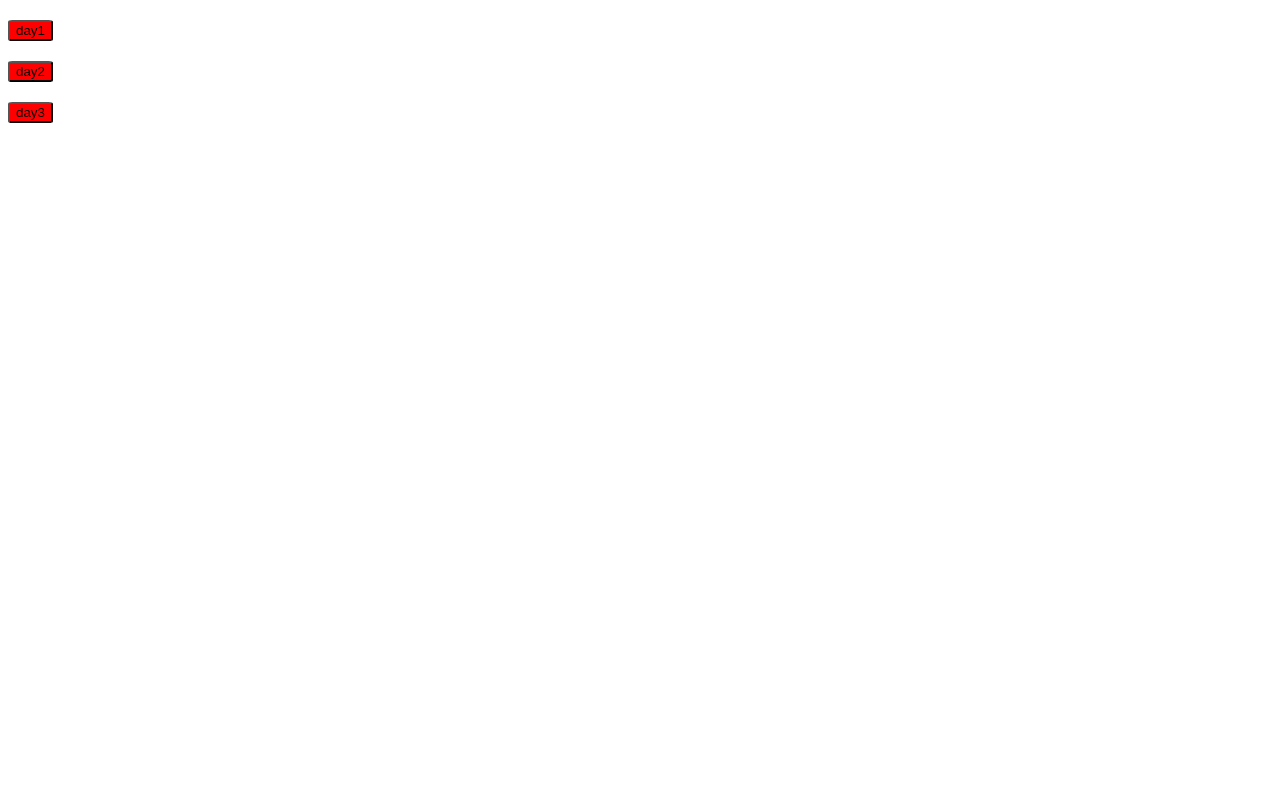
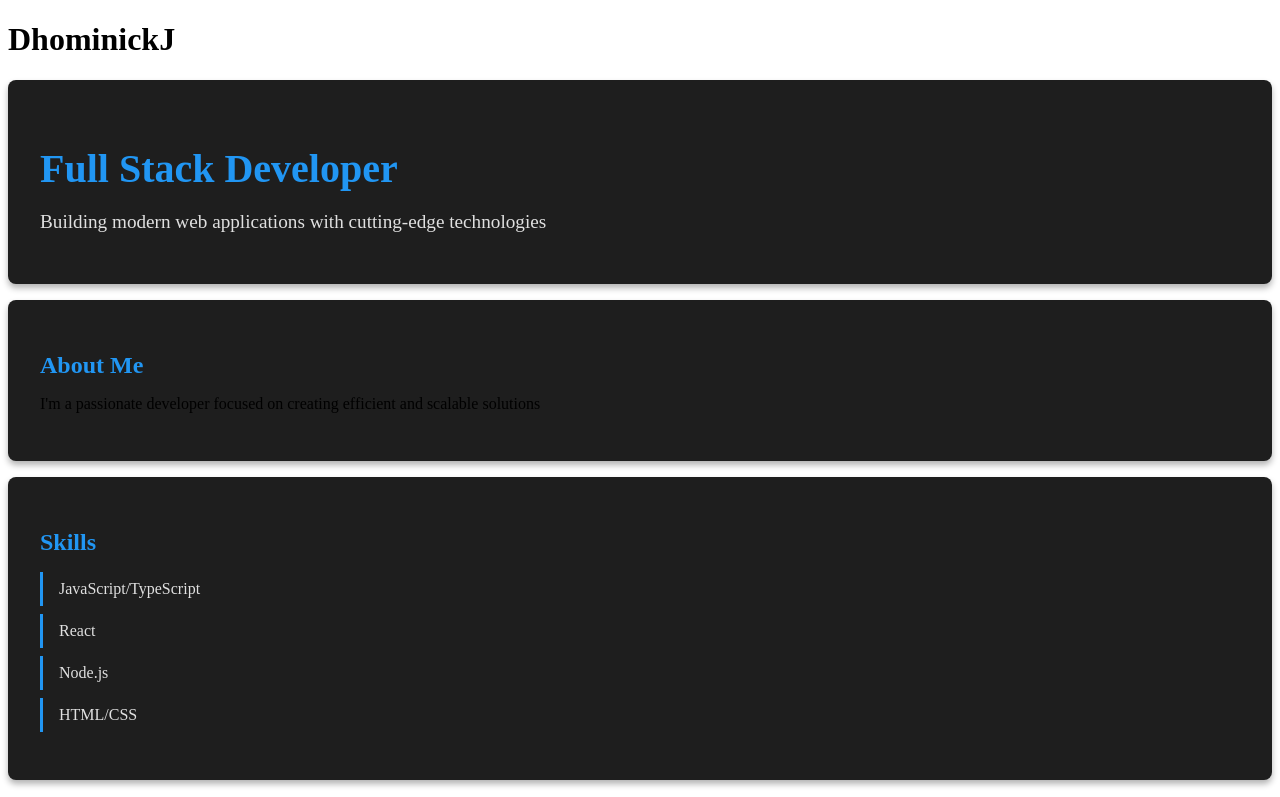
Before and after one commit to DhominickJ/web50, a website built with Vite: page index.html in a window 1280 px wide. Shown: the top 797 px of the page. Built offline with nearby package versions, Linux system fonts and the light colour scheme.

Commit message:
Making a layout for my portfolio website

```diff
--- a/index.html
+++ b/index.html
@@ -6,7 +6,32 @@
     <meta name="viewport" content="width=device-width, initial-scale=1.0" />
     <title>Vite + TS</title>
   </head>
+  <header>
+    <h1>DhominickJ</h1>
+  </header>
   <body>
+    <main>
+      <section class="hero">
+        <h2>Full Stack Developer</h2>
+        <p>Building modern web applications with cutting-edge technologies</p>
+      </section>
+      <section class="about">
+        <h2>About Me</h2>
+        <p>
+          I'm a passionate developer focused on creating efficient and scalable
+          solutions
+        </p>
+      </section>
+      <section class="skills">
+        <h2>Skills</h2>
+        <ul>
+          <li>JavaScript/TypeScript</li>
+          <li>React</li>
+          <li>Node.js</li>
+          <li>HTML/CSS</li>
+        </ul>
+      </section>
+    </main>
     <div id="projects"></div>
     <script type="module" src="/src/main.ts"></script>
   </body>
--- a/src/style.css
+++ b/src/style.css
@@ -1,7 +1,58 @@
-.button_layout{
+.button_layout {
+    width: 10vw;
+    height: 10vw;
     display: flex;
     justify-content: center;
     margin-top: 20px;
-    border-radius: 10%;
-    background-color: red;
+    border-radius: 20px;
+    background-color: #2196F3;
+    transition: background-color 0.3s ease;
+    align-items: center;
+    font-family: system-ui, -apple-system, BlinkMacSystemFont, 'Segoe UI', Roboto, Oxygen, Ubuntu, Cantarell, 'Open Sans', 'Helvetica Neue', sans-serif;
+    font-size: large;
+    border: none;
 }
+
+.button_layout:hover {
+    background-color: #1976D2;
+}
+
+.hero,
+.about,
+.skills {
+    padding: 2rem;
+    margin: 1rem 0;
+    background-color: #1E1E1E;
+    border-radius: 8px;
+    box-shadow: 0 4px 6px rgba(0, 0, 0, 0.3);
+}
+
+.hero h2 {
+    font-size: 2.5rem;
+    color: #2196F3;
+    margin-bottom: 1rem;
+}
+
+.hero p {
+    font-size: 1.2rem;
+    color: #E0E0E0;
+}
+
+.about h2,
+.skills h2 {
+    color: #2196F3;
+    margin-bottom: 1rem;
+}
+
+.skills ul {
+    list-style: none;
+    padding: 0;
+}
+
+.skills li {
+    padding: 0.5rem 0;
+    color: #E0E0E0;
+    border-left: 3px solid #2196F3;
+    padding-left: 1rem;
+    margin: 0.5rem 0;
+}
```
